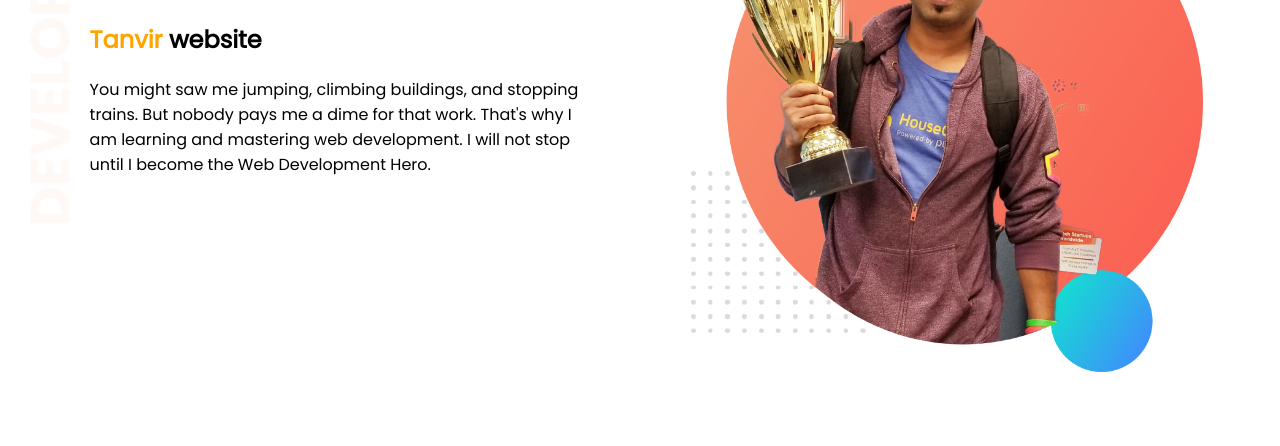
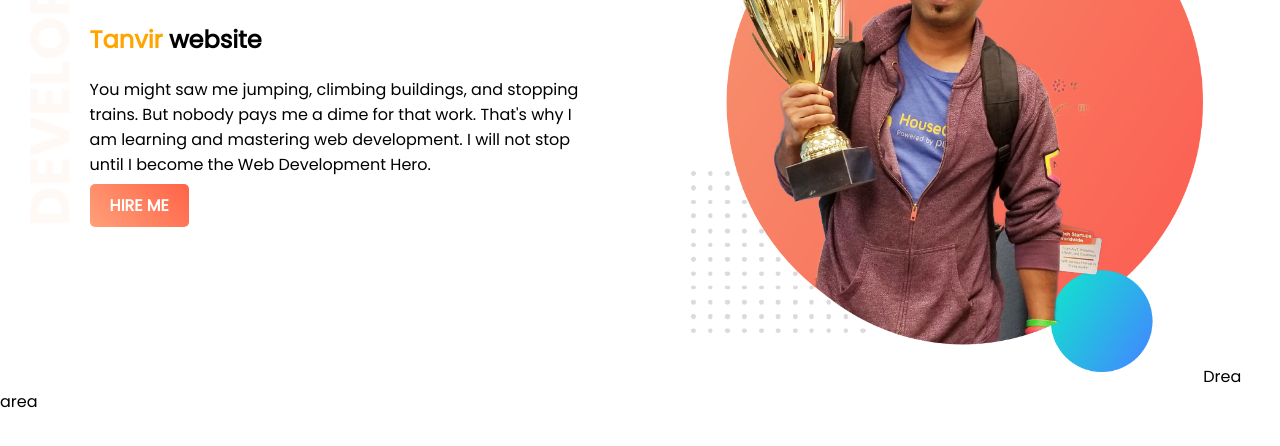
Before and after one commit to wasib800/wasib-portfolio, a plain HTML site: page index.html in a window 1280 px wide. Shown: the part 136-582 px from the top of the page. Drawn offline with Linux system fonts and the light colour scheme.

Commit message:
added file

```diff
--- a/index.html
+++ b/index.html
@@ -9,9 +9,6 @@
     <link rel="stylesheet" href="style.css">
 </head>
 
-
-</section>
-
 <body>
     <section class="top-banner">
         <div class="half-width">
@@ -20,11 +17,13 @@
             <h3></h3>
             <p>You might saw me jumping, climbing buildings, and stopping trains. But nobody pays me a dime for that work. That's why I am learning and mastering web development. I will not stop until I become the Web Development Hero.
             </p>
+            <a class="link-button" target="_blank" href="https://www.linkedin.com/in/md-tanvir-hossain-075151203/">HIRE ME</a>
         </div>
         <div class="half-width">
             <img src="images/profile photo.png" alt="">
         </div>
-
+    </section>
+    <section>Drea area</section>
 </body>
 
 </html>
--- a/style.css
+++ b/style.css
@@ -18,6 +18,15 @@ h1 {
     padding-left: 2%;
 }
 
+.link-button {
+    text-decoration: none;
+    background-image: linear-gradient(45deg, lightsalmon, tomato);
+    padding: 10px 20px;
+    border-radius: 5px;
+    color: white;
+    font-weight: 700;
+}
+
 .half-width img {
     width: 100%;
 }
```
